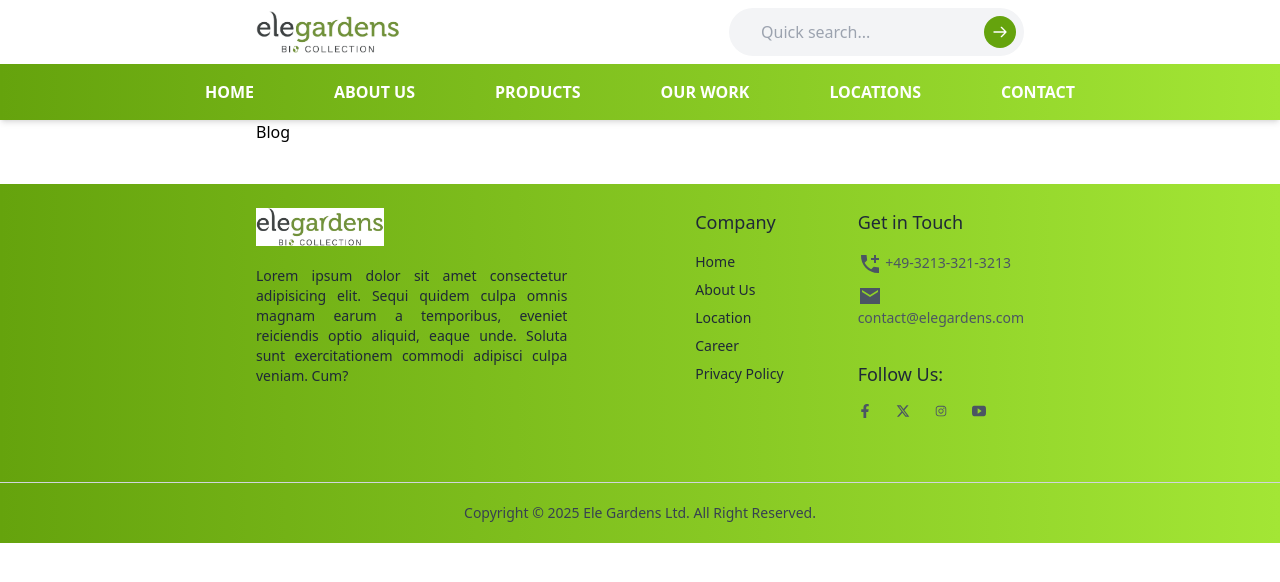
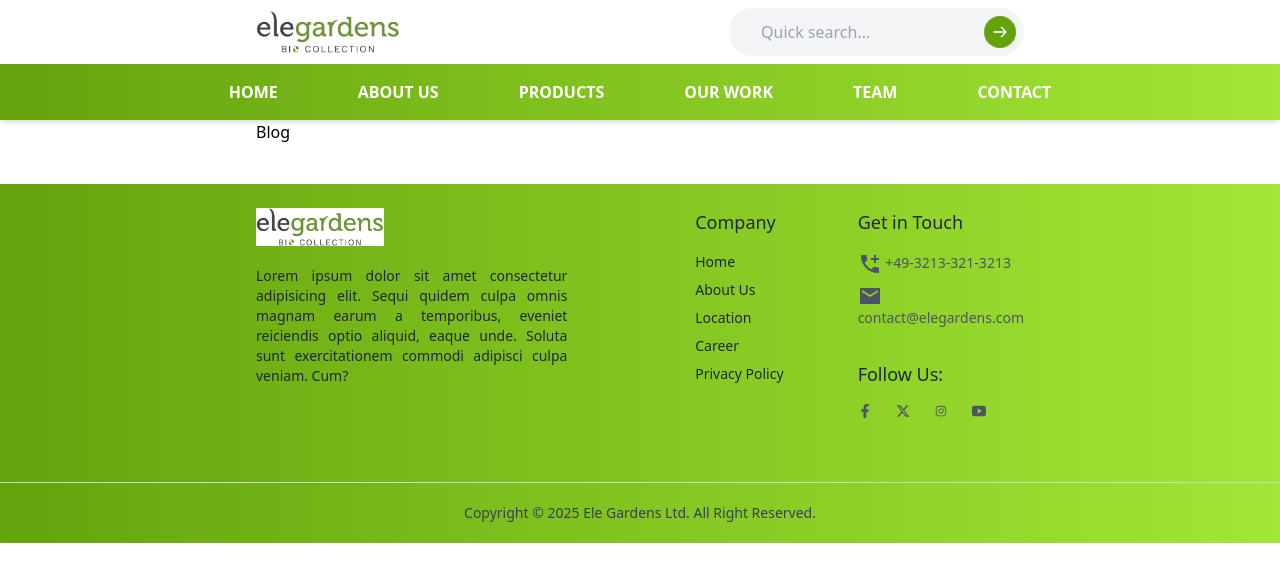
Before and after one commit to ploosond/ele-gardens, a React (Vite) app in the folder client/: page /blog in a window 1280 px wide. Shown: the top 582 px of the page. Built offline with nearby package versions, Linux system fonts and the light colour scheme.

Commit message:
move project to another dist

```diff
--- a/client/src/App.jsx
+++ b/client/src/App.jsx
@@ -8,6 +8,7 @@ import Project from "./pages/Project";
 import Blog from "./pages/Blog";
 import Career from "./pages/Career";
 import Contact from "./pages/Contact";
+import Team from "./pages/Team";
 import Policy from "./pages/Policy";
 import Header from "./components/Header";
 import Footer from "./components/Footer";
@@ -19,18 +20,18 @@ const App = () => {
       <Routes>
         <Route path="/" element={<Home />} />
         <Route path="/about" element={<About />} />
-        <Route path="/location" element={<Location />} />
         <Route path="/product" element={<Product />} />
         <Route path="/product/:productId" element={<Product />} />
         <Route path="/project" element={<Project />} />
         <Route path="/blog" element={<Blog />} />
+
+        <Route path="/team" element={<Team />} />
+        <Route path="/location" element={<Location />} />
+        <Route path="/contact" element={<Contact />} />
         <Route path="/career" element={<Career />} />
-        <Route path="/contact" element={<Contact />} />
         <Route path="/policy" element={<Policy />} />
       </Routes>
       <Footer />
-      {/* combined blog and project into Our Work */}
-      {/* /location and /career comes in footer */}
     </div>
   );
 };
--- a/client/src/components/Header.jsx
+++ b/client/src/components/Header.jsx
@@ -17,7 +17,7 @@ const navItems = [
       { name: "BLOGS", path: "/blog" },
     ],
   },
-  { name: "LOCATIONS", path: "/location" },
+  { name: "TEAM", path: "/team" },
   { name: "CONTACT", path: "/contact" },
 ];
 
--- /dev/null
+++ b/client/src/pages/Team.jsx
@@ -0,0 +1,17 @@
+import { useEffect, useState } from "react";
+import axios from "axios";
+
+const Team = () => {
+  const [teams, setTeams] = useState([]);
+
+  useEffect(() => {
+    axios.get("http://localhost:3001/api/employee/").then((res) => {
+      setTeams(res.data);
+    });
+  }, []);
+  console.log(teams);
+
+  return <div>Team</div>;
+};
+
+export default Team;
```
